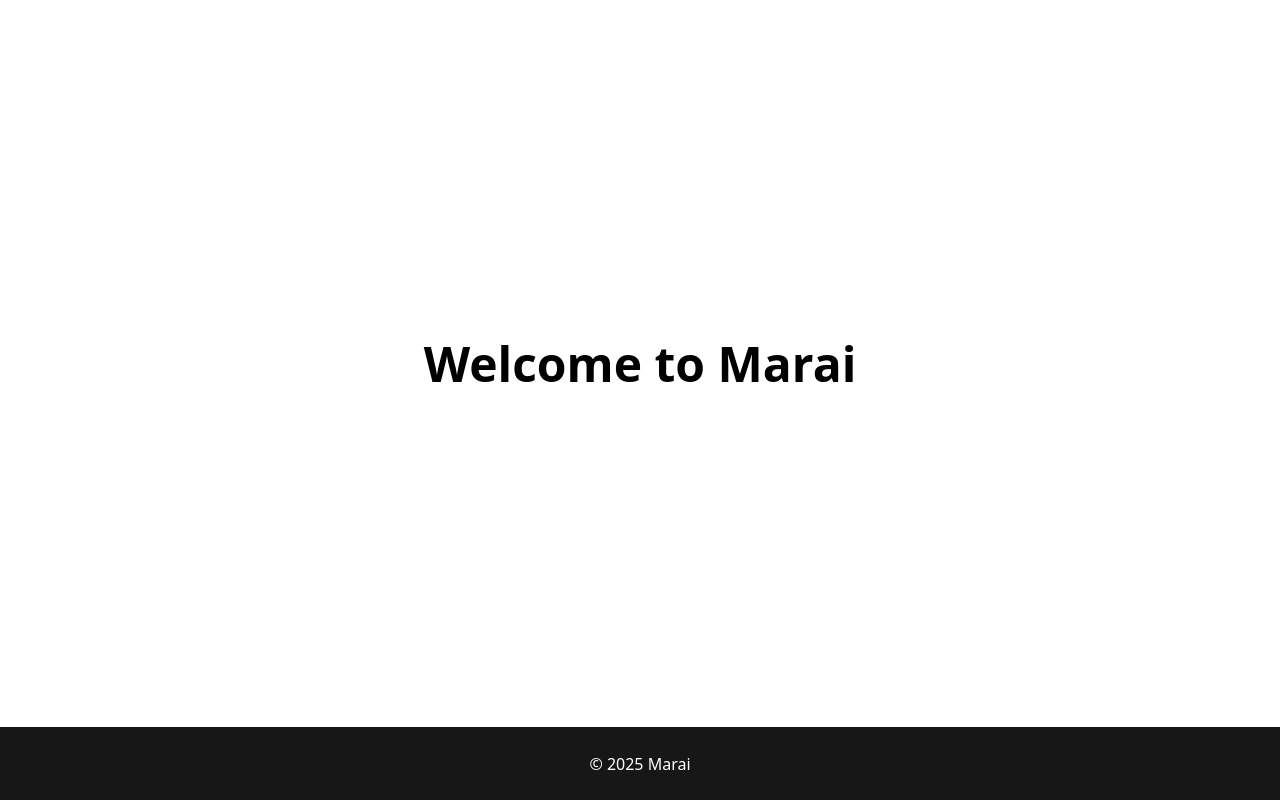
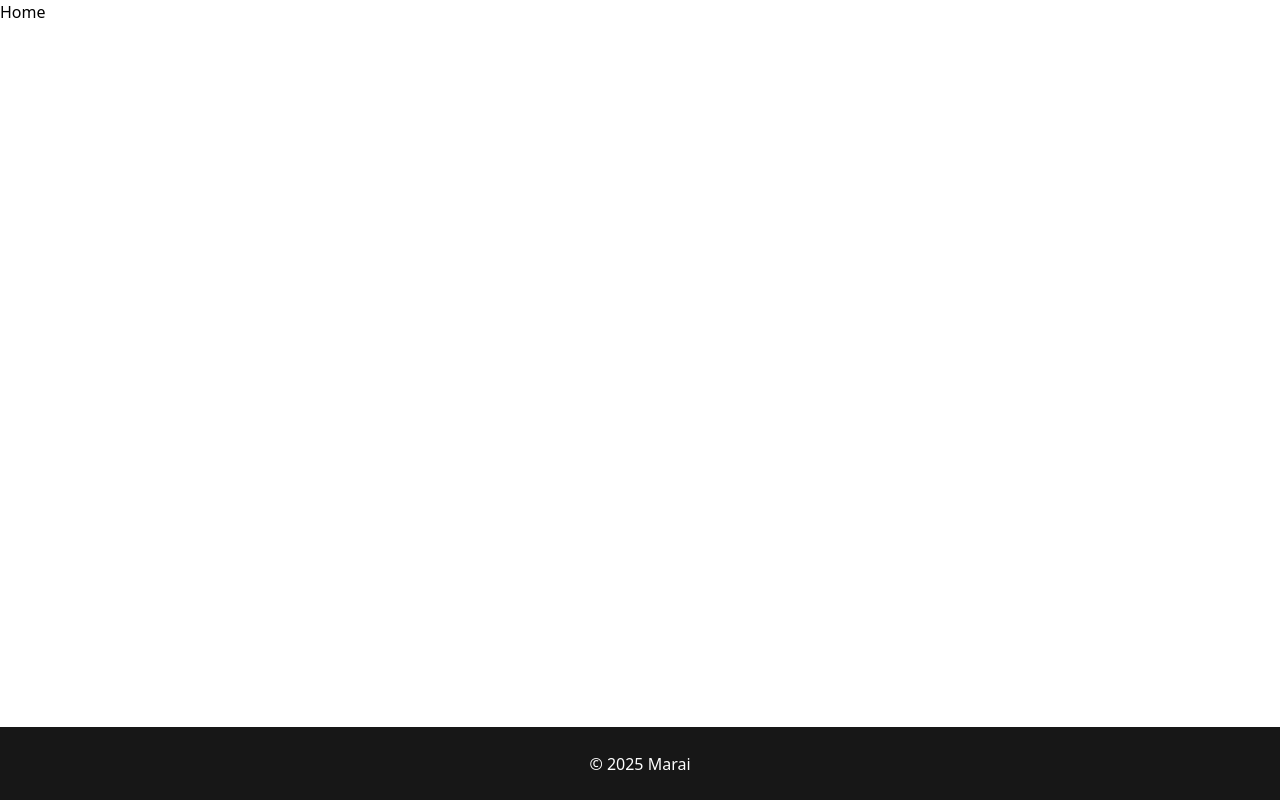
Before and after one commit to ProgrammingNotJustCoding/marai, a React (Vite) app in the folder client/: page / in a window 1280 px wide. Built offline with nearby package versions, Linux system fonts and the light colour scheme.

Commit message:
feat:Base homepage

```diff
--- /dev/null
+++ b/client/src/components/common/Layout.tsx
@@ -0,0 +1,15 @@
+const Layout = () => {
+    return (
+        <div>
+            <nav>
+            <ul>
+                <li><a href="/about">About</a></li>
+                <li><a href="/sign_in">Sign In</a></li>
+            </ul>
+            </nav>
+            <h1>Layout</h1>
+        </div>
+    )
+}
+
+export default Layout;
--- a/client/src/components/home/Hero.tsx
+++ /dev/null
@@ -1,11 +0,0 @@
-import React from "react";
-
-const Hero: React.FC = () => {
-  return (
-    <section className="w-full h-screen flex items-center justify-center">
-      <h1 className="text-5xl font-bold">Welcome to Marai</h1>
-    </section>
-  );
-};
-
-export default Hero;
--- /dev/null
+++ b/client/src/components/home/Home.tsx
@@ -0,0 +1,11 @@
+const Home = () => {
+  return (
+    <main className="w-screen h-screen flex flex-col">
+      <h1>
+        Home
+      </h1>
+    </main>
+  );
+}
+
+export default Home;
--- a/client/src/pages/Home.tsx
+++ b/client/src/pages/Home.tsx
@@ -1,16 +1,11 @@
-import React from "react";
-import Hero from "../components/home/Hero";
-import Footer from "../components/common/Footer";
+import HomePage from "../components/home/Home";
+import Footer from "../components/common/Footer"
 
-const Home: React.FC = () => {
-
-  React.useEffect(() => {
-    document.title = "Marai"
-  }, [])
+const Home = () => {
 
   return (
       <main className="w-screen h-screen flex flex-col">
-        <Hero />
+        <HomePage />
         <Footer />
       </main>
   );
```
